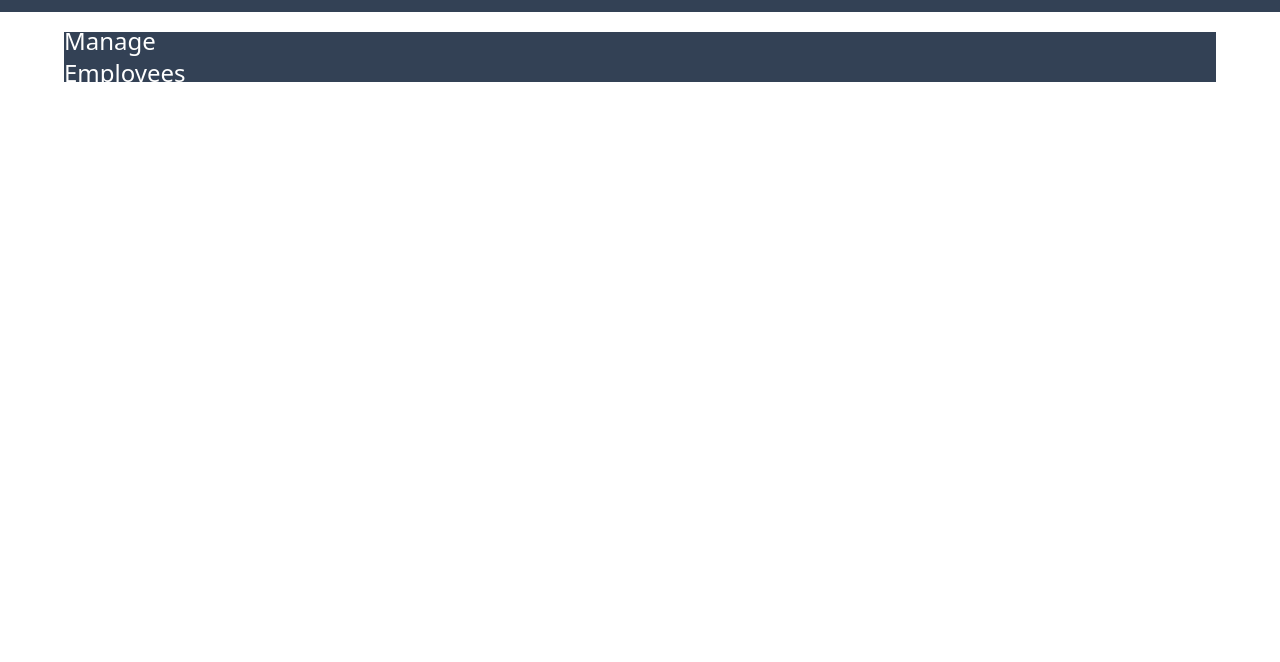
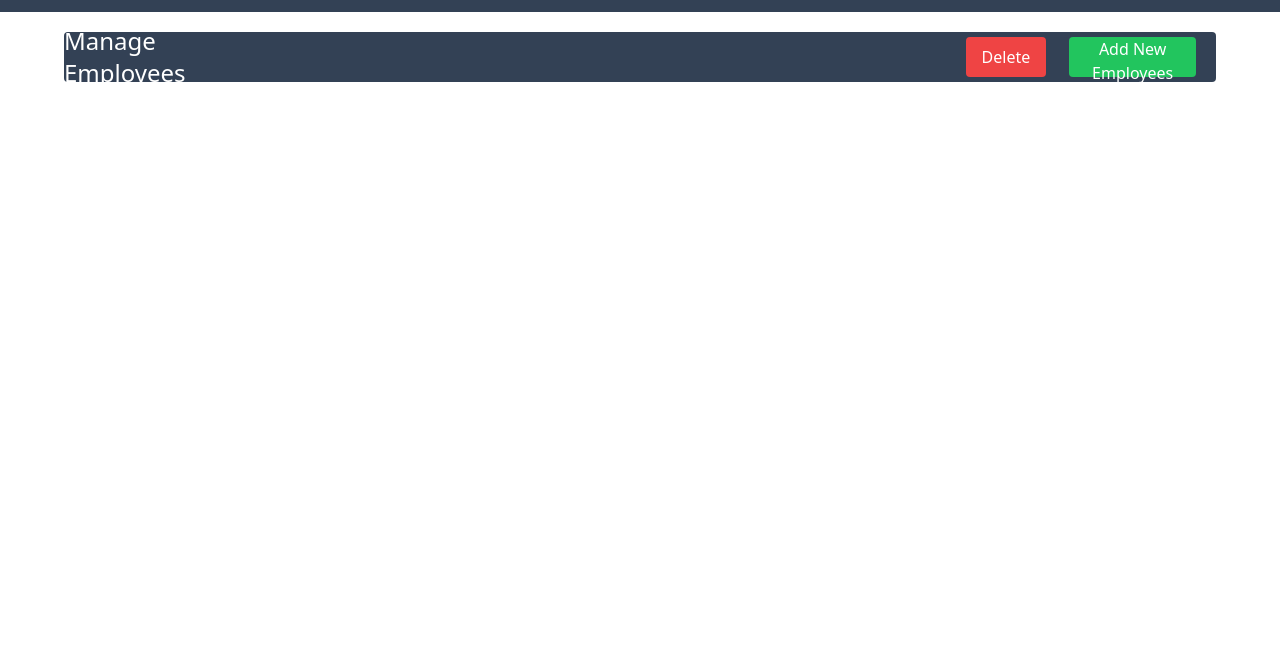
Before and after one commit to heismyke/javascript_dashboard, a website with bundled scripts: page index.html in a window 1280 px wide. Shown: the part 138-800 px from the top of the page. Built offline with nearby package versions, Linux system fonts and the light colour scheme.

Commit message:
javascript dashboard

```diff
--- a/index.html
+++ b/index.html
@@ -32,10 +32,18 @@
             </div>
         </div>
     </div>
-    <div class="w-[100%] md:w-[90%] lg:w-[90%] h-[50px] bg-slate-700 mt-5 mx-auto">
+    <div class="w-[100%] md:w-[90%] lg:w-[90%] h-[50px] bg-slate-700 flex justify-between mt-5 mx-auto rounded">
         <div class="w-[100%] pl-4 md:pl-0 lg:pl-0 md:w-[100%] lg:w-[15%] h-full flex  md:justify-center lg:justify-center justify-center items-center ">
             <h1 class="text-lg md:text-2xl lg:text-2xl text-white  ">Manage Employees</h1>
         </div>
+        <div class="w-[20%] h-[50px] lg:flex  justify-between mr-5 hidden items-center">
+            <button class="w-[35%] h-[40px] bg-red-500 text-[16px] text-white rounded">Delete</button>
+            <button class="w-[55%] h-[40px] bg-green-500 text-[16px] rounded text-white">Add New Employees</button>
+        </div>
+    </div>
+    <div class="w-[100%] h-[50px] md:hidden flex  justify-between px-1 items-center ">
+        <button class="w-[35%] h-[40px] bg-red-500 text-[16px] text-white rounded">Delete</button>
+        <button class="w-[50%] h-[40px] bg-green-500 text-[16px] rounded text-white">Add New Employees</button>
     </div>
  </main>
 
```
Also changed, not shown: dist/output.css.
